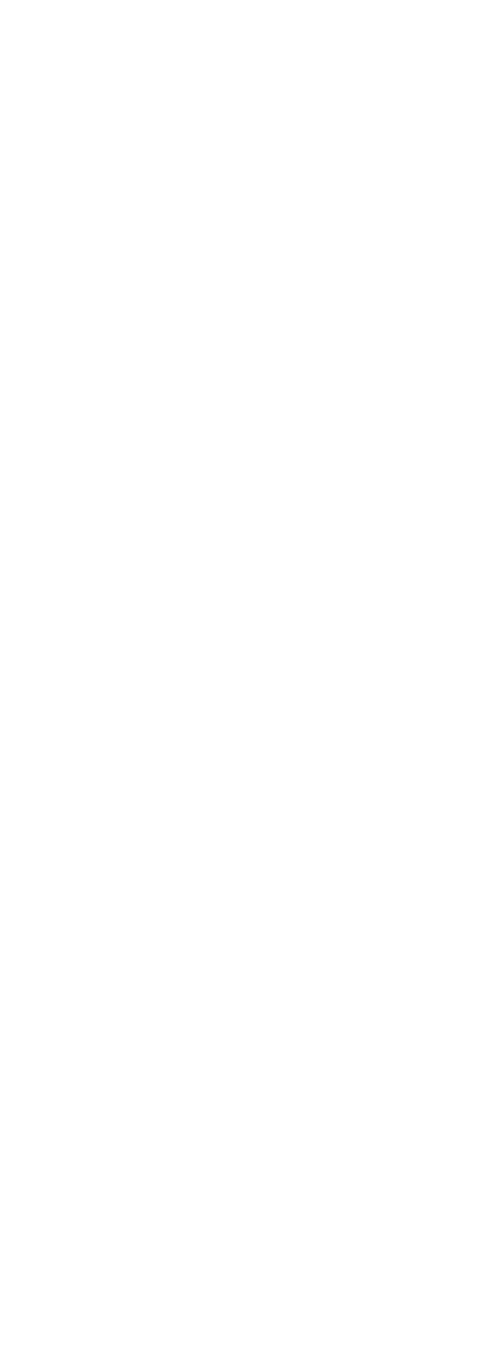
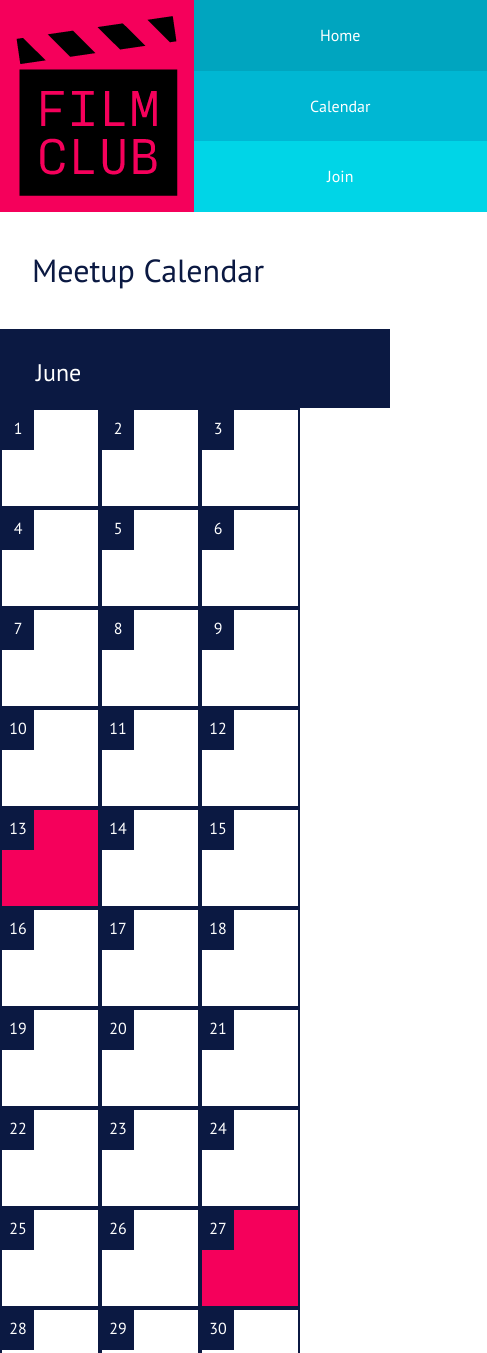
Before and after one commit to bmdilts/week-two-project, a plain HTML site: page calendar/index.html in a window 390 px wide. Shown: the top 1353 px of the page, 487 px wide, since content can reach past the window. Before the commit the page ends 844 px from the top, so only its background shows below. Drawn offline with Linux system fonts and the light colour scheme.

Commit message:
finished mobile html and css for calendar, not sure on calendar grid setup?

```diff
--- a/calendar/index.html
+++ b/calendar/index.html
@@ -3,9 +3,131 @@
   <head>
     <meta charset="utf-8">
     <link href="https://fonts.googleapis.com/css?family=PT+Sans:400,700" rel="stylesheet">
+    <link rel="stylesheet" type="text/css" href="../css/main.css">
     <title>Film Club - Calendar</title>
   </head>
   <body>
-
+    <div id="nav_container">
+      <img src="../images/filmclub.png" alt="Film Club logo">
+      <nav>
+        <a class="top" href="./index.html">Home</a>
+        <a class="middle" href="./calendar/index.html">Calendar</a>
+        <a class="last" href="./join/index.html">Join</a>
+      </nav>
+    </div>
+    <div id="main">
+      <div id="first_bucket">
+        <h1>Meetup Calendar</h1>
+      </div>
+      <div id="cal_bucket">
+        <h2 id="june">June</h2>
+        <div id="calendar">
+            <div class="date_container">
+              <p>1</p>
+            </div>
+            <div class="date_container">
+              <p>2</p>
+            </div>
+            <div class="date_container">
+              <p>3</p>
+            </div>
+            <div class="date_container">
+              <p>4</p>
+            </div>
+            <div class="date_container">
+              <p>5</p>
+            </div>
+            <div class="date_container">
+              <p>6</p>
+            </div>
+            <div class="date_container">
+              <p>7</p>
+            </div>
+            <div class="date_container">
+              <p>8</p>
+            </div>
+            <div class="date_container">
+              <p>9</p>
+            </div>
+            <div class="date_container">
+              <p>10</p>
+            </div>
+            <div class="date_container">
+              <p>11</p>
+            </div>
+            <div class="date_container">
+              <p>12</p>
+            </div>
+            <div class="date_container" id="active_days">
+              <p>13</p>
+            </div>
+            <div class="date_container">
+              <p>14</p>
+            </div>
+            <div class="date_container">
+              <p>15</p>
+            </div>
+            <div class="date_container">
+              <p>16</p>
+            </div>
+            <div class="date_container">
+              <p>17</p>
+            </div>
+            <div class="date_container">
+              <p>18</p>
+            </div>
+            <div class="date_container">
+              <p>19</p>
+            </div>
+            <div class="date_container">
+              <p>20</p>
+            </div>
+            <div class="date_container">
+              <p>21</p>
+            </div>
+            <div class="date_container">
+              <p>22</p>
+            </div>
+            <div class="date_container">
+              <p>23</p>
+            </div>
+            <div class="date_container">
+              <p>24</p>
+            </div>
+            <div class="date_container">
+              <p>25</p>
+            </div>
+            <div class="date_container">
+              <p>26</p>
+            </div>
+            <div class="date_container" id="active_days">
+              <p>27</p>
+            </div>
+            <div class="date_container">
+              <p>28</p>
+            </div>
+            <div class="date_container">
+              <p>29</p>
+            </div>
+            <div class="date_container">
+              <p>30</p>
+            </div>
+            <div class="date_container">
+              <p>31</p>
+            </div>
+        </div>
+      </div>
+      </div>
+    </div>
+    <footer>
+      <nav>
+        <a class="top" href="./index.html">Home</a>
+        <a class="middle" href="./calendar/index.html">Calendar</a>
+        <a class="last" href="./join/index.html">Join</a>
+      </nav>
+      <p id-"copy">
+        &copy; 2017, Film Club
+      </p>
+    </footer>
   </body>
 </html>
--- a/css/main.css
+++ b/css/main.css
@@ -54,14 +54,16 @@ h1{
 #first_bucket h2{
   background-color: #0B1942;
   color: #FFFFFF;
-  padding: .3em;
-  padding-left: 1em;
+  /*padding: .3em;
+  padding-left: 1em;*/
   font-weight: 300;
 }
 #second_bucket{
   background-color: #0B1942;
   color: #FFFFFF;
   padding: .5em;
+  margin: .3em;
+  margin-left: 1em;
 }
 #rash_container{
   background-color: #E2E2E2;
@@ -172,3 +174,47 @@ textarea{
   font-size: medium;
   margin-bottom: 3em;
 }
+
+/*Calendar specific CSS*/
+#cal_bucket{
+  background-color: #0B1942;
+  color: #FFFFFF;
+  padding: .5em 0 2em 0;
+  margin: 0;
+}
+#june {
+  font-weight: 300;
+  margin-left: 1.5em;
+}
+#calendar{
+  display: flex;
+  flex-direction: row;
+  flex-wrap: wrap;
+  width: fit-content;
+  padding: 0;
+  margin: 0;
+  background-color: #FFFFFF;
+}
+#active_days{
+  background-color: #F5005B;
+}
+#calendar p{
+  list-style: none;
+  background-color: #0B1942;
+  margin: 0;
+  padding: 0;
+  height: 2em;
+  width: 2em;
+  padding-top: .5em;
+  text-align: center;
+}
+.date_container{
+  width: 6em;
+  height: 6em;
+  border: 2px solid #0B1942;
+  border-collapse: collapse;
+  display: flex;
+  flex-direction: row;
+  justify-content: flex-start;
+  align-items: flex-start;
+}
```
